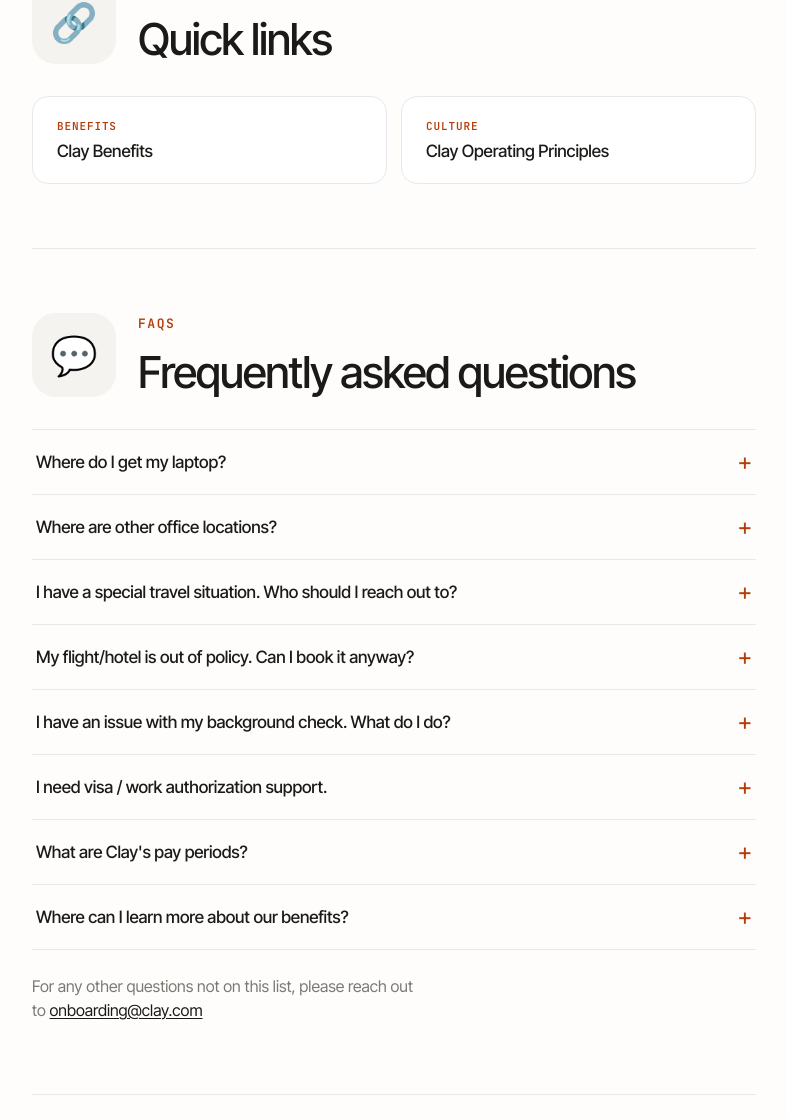
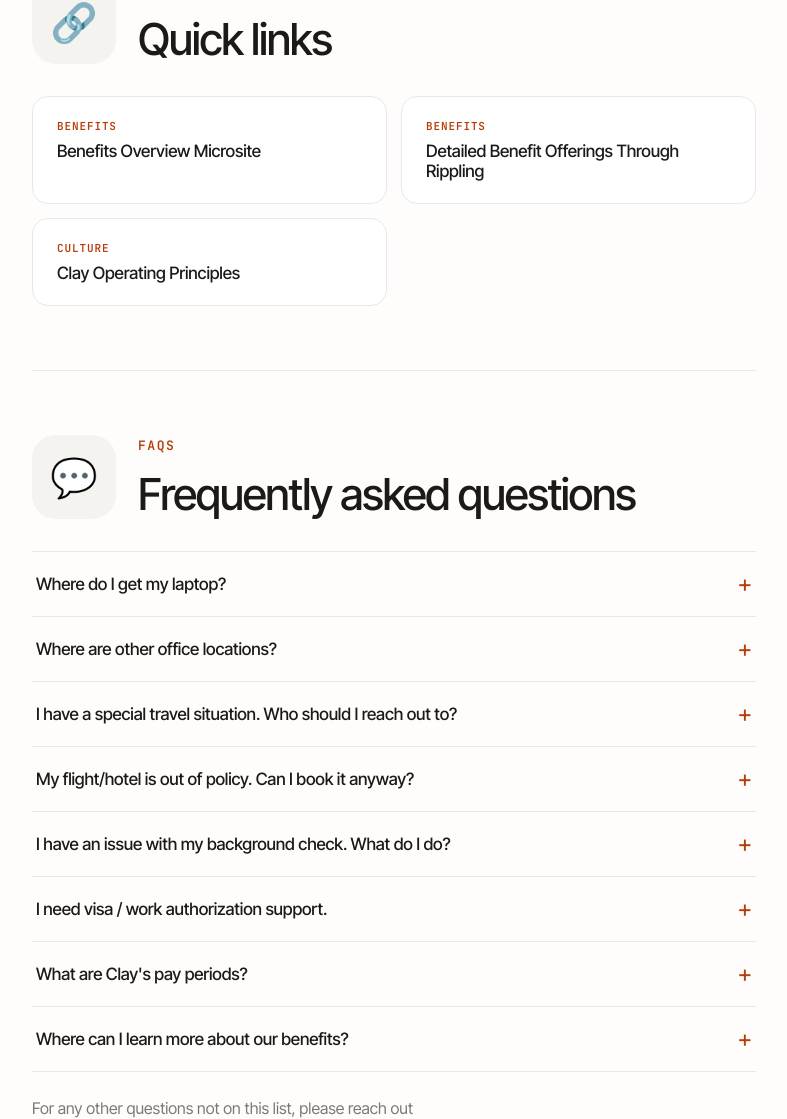
Before and after one commit to clay-people-ops/startingatclay, a plain HTML site: page index.html in a window 1280 px wide. Shown: the part 4188-5307 px from the top of the page, without its empty margins (246-1033 px from the left). Drawn offline with Linux system fonts and the light colour scheme.

Commit message:
Add files via upload

```diff
--- a/index.html
+++ b/index.html
@@ -801,7 +801,8 @@ h1 { composes: t-h1; }
       </div>
     </div>
     <div class="grid">
-      <a class="card" href="https://benefits-at-clay.vercel.app/" target="_blank" rel="noopener"><div class="card-label">Benefits</div><div class="card-title">Clay Benefits</div></a>
+      <a class="card" href="https://benefits-at-clay.vercel.app/" target="_blank" rel="noopener"><div class="card-label">Benefits</div><div class="card-title">Benefits Overview Microsite</div></a>
+      <a class="card" href="https://app.rippling.com/benefits/preview/py8grjvg7jjbokd6" target="_blank" rel="noopener"><div class="card-label">Benefits</div><div class="card-title">Detailed Benefit Offerings Through Rippling</div></a>
       <a class="card" href="https://www.linkedin.com/posts/vaanand_clays-internal-operating-manual-activity-7343308271203627008-G3TI/" target="_blank" rel="noopener"><div class="card-label">Culture</div><div class="card-title">Clay Operating Principles</div></a>
     </div>
   </section>
@@ -852,7 +853,7 @@ Our London office is at:&nbsp;
       </div>
       <div class="faq-item">
         <button class="faq-q" type="button"><span>Where can I learn more about our benefits?</span><span class="icon">+</span></button>
-        <div class="faq-a"><p>Check out <a href="https://benefits-at-clay.vercel.app/" target="_blank" rel="noopener">Clay Benefits</a>. You can enroll before your start date on Rippling, and you'll receive access to the portal within your first week. Questions about plans? Contact <a href="mailto:claylabs@help.sequoia.com">claylabs@help.sequoia.com</a></p></div>
+        <div class="faq-a"><p>Check out our <a href="https://benefits-at-clay.vercel.app/" target="_blank" rel="noopener">benefits overview microsite</a> and the <a href="https://app.rippling.com/benefits/preview/py8grjvg7jjbokd6" target="_blank" rel="noopener">detailed benefit offerings through Rippling</a>. You can enroll before your start date on Rippling, and you'll receive access to the portal within your first week. Questions about plans? Contact <a href="mailto:claylabs@help.sequoia.com">claylabs@help.sequoia.com</a></p></div>
       </div>
     </div>
     <p class="sub" style="margin-top: 24px;">For any other questions not on this list, please reach out to <a href="mailto:onboarding@clay.com">onboarding@clay.com</a></p>
```
